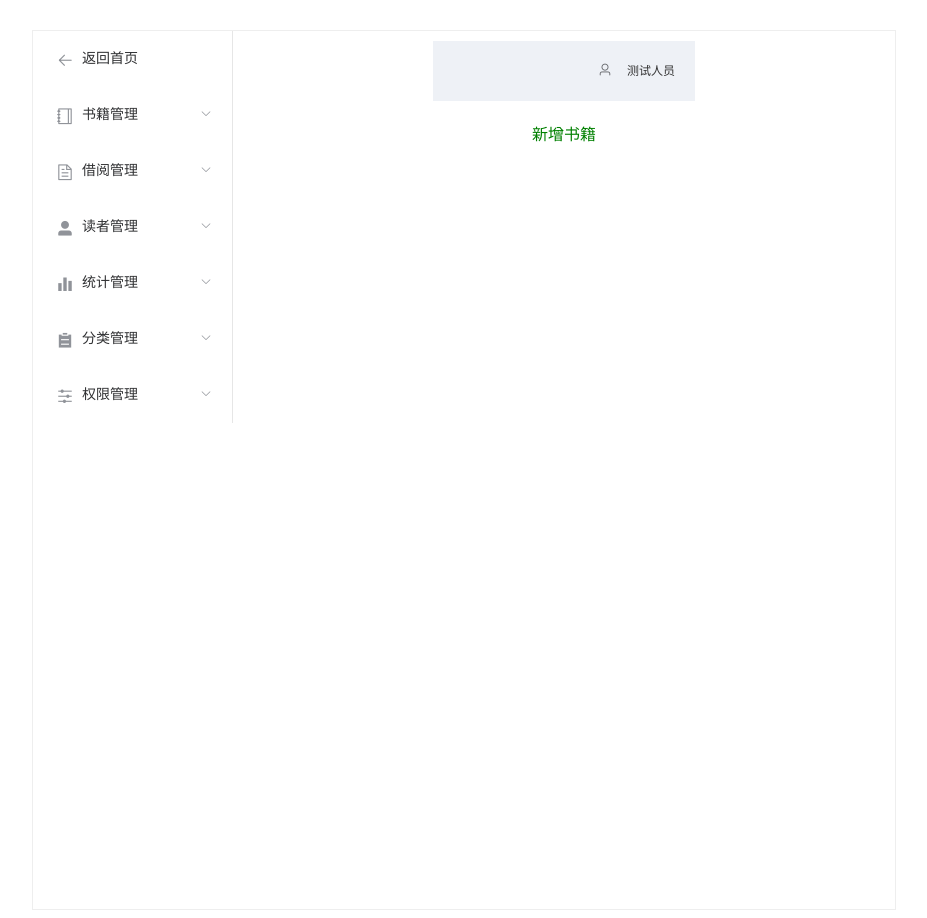
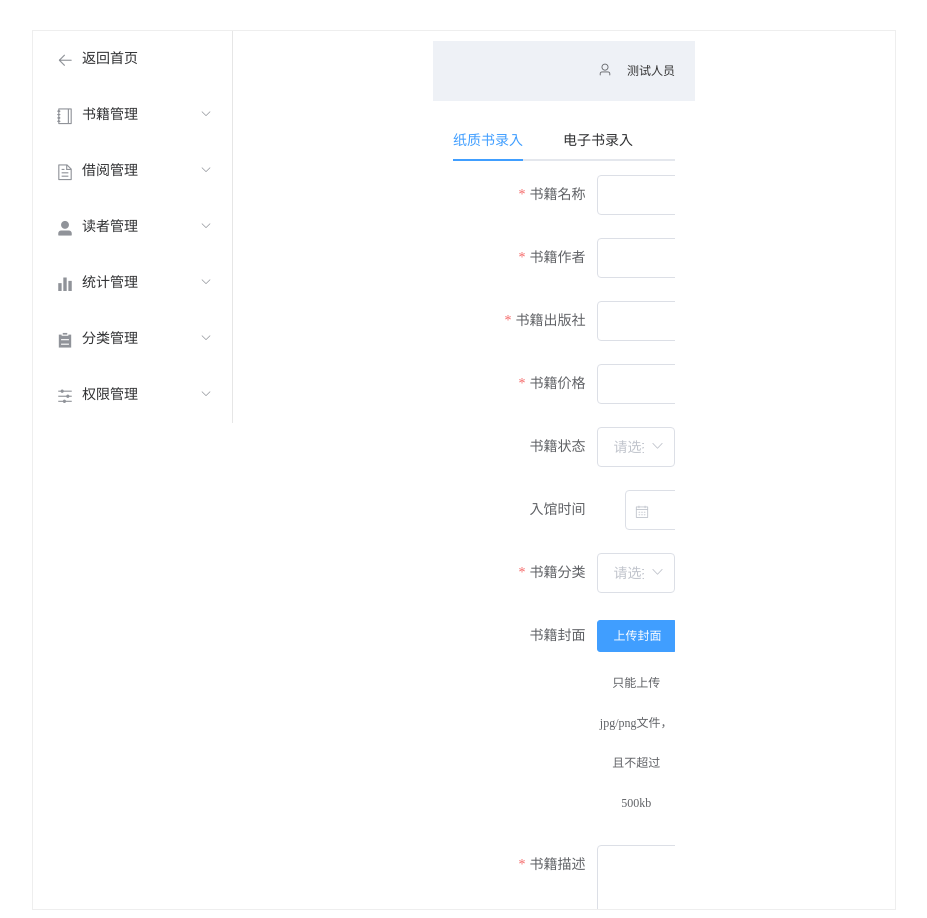
Before and after one commit to dream-cool/Book-front, a Vue app: page /#/back/addBook in a window 1280 px wide. Shown: the whole page, without its empty margins (176-1103 px from the left). Built offline with nearby package versions, Linux system fonts and the light colour scheme; what v-charts would draw is missing.

Commit message:
设计新增书籍页面

```diff
--- a/src/components/back/AddBook.vue
+++ b/src/components/back/AddBook.vue
@@ -1,6 +1,119 @@
 <template>
   <div class="content">
-      {{msg}}
+    <template>
+      <el-tabs v-model="activeName" @tab-click="handleClick">
+        <el-tab-pane label="纸质书录入" name="first">
+          <el-form :model="book" :rules="bookRules" ref="bookRuleFor" label-width="100px" class="demo-ruleForm">
+            <el-form-item label="书籍名称" prop="name">
+              <el-input v-model="book.name"></el-input>
+            </el-form-item>
+            <el-form-item label="书籍作者" prop="author">
+              <el-input v-model="book.author"></el-input>
+            </el-form-item>
+            <el-form-item label="书籍出版社" prop="published">
+              <el-input v-model="book.published"></el-input>
+            </el-form-item>
+            <el-form-item label="书籍价格" prop="price">
+              <el-input v-model="book.price"></el-input>
+            </el-form-item>
+            <el-form-item label="书籍状态" prop="status">
+              <el-select v-model="book.status" placeholder="请选择书籍状态">
+                <el-option label="在库" value="在库"></el-option>
+                <el-option label="借出" value="借出"></el-option>
+                <el-option label="损坏" value="损坏"></el-option>
+              </el-select>
+            </el-form-item>
+            <el-form-item label="入馆时间">
+                <el-form-item prop="inputTime">
+                  <el-date-picker type="date" placeholder="选择日期" v-model="book.inputTime" style="width: 30%;"></el-date-picker>
+                </el-form-item>
+            </el-form-item>
+            <el-form-item label="书籍分类" prop="category">
+              <el-select v-model="book.category" placeholder="请选择书籍分类">
+              </el-select>
+            </el-form-item>
+            <el-form-item label="书籍封面" prop="img">
+              <el-upload
+                class="upload-demo"
+                action="https://jsonplaceholder.typicode.com/posts/"
+                :on-preview="handlePreview"
+                :on-remove="handleRemove"
+                :before-remove="beforeRemove"
+                multiple
+                :limit="3"
+                :on-exceed="handleExceed"
+                :file-list="fileList">
+                <el-button size="small" type="primary">上传封面</el-button>
+                <div slot="tip" class="el-upload__tip">只能上传jpg/png文件，且不超过500kb</div>
+              </el-upload>
+            </el-form-item>
+            <el-form-item label="书籍描述" prop="desc">
+              <el-input :rows="4" maxlength="100"
+                  show-word-limit type="textarea" v-model="book.desc"
+                  style="width: 500px"></el-input>
+            </el-form-item>
+            <el-form-item>
+              <el-button type="primary" @click="submitForm('bookRuleFor')">立即创建</el-button>
+              <el-button @click="resetForm('bookRuleFor')">重置</el-button>
+            </el-form-item>
+          </el-form>
+        </el-tab-pane>
+          <el-tab-pane label="电子书录入" name="second">
+            <el-form :model="ebook" :rules="ebookRules" ref="ebookRuleForm" label-width="100px" class="demo-ruleForm">
+              <el-form-item label="书籍名称" prop="name">
+                <el-input v-model="ebook.name"></el-input>
+              </el-form-item>
+              <el-form-item label="书籍作者" prop="author">
+                <el-input v-model="ebook.author"></el-input>
+              </el-form-item>
+              <el-form-item label="书籍出版社" prop="published">
+                <el-input v-model="ebook.published"></el-input>
+              </el-form-item>
+              <el-form-item label="书籍分类" prop="category">
+                <el-select v-model="ebook.category" placeholder="请选择书籍分类">
+                </el-select>
+              </el-form-item>
+              <el-form-item label="书籍封面" prop="img">
+                <el-upload
+                  class="upload-demo"
+                  action="https://jsonplaceholder.typicode.com/posts/"
+                  :on-preview="handlePreview"
+                  :on-remove="handleRemove"
+                  :before-remove="beforeRemove"
+                  multiple
+                  :limit="3"
+                  :on-exceed="handleExceed"
+                  :file-list="fileList">
+                  <el-button size="small" type="primary">上传封面</el-button>
+                </el-upload>
+              </el-form-item>
+              <el-form-item label="书籍文件" prop="location">
+                <el-upload
+                  class="upload-demo"
+                  action="https://jsonplaceholder.typicode.com/posts/"
+                  :on-preview="handlePreview"
+                  :on-remove="handleRemove"
+                  :before-remove="beforeRemove"
+                  multiple
+                  :limit="3"
+                  :on-exceed="handleExceed"
+                  :file-list="fileList">
+                  <el-button size="small" type="primary">上传文件</el-button>
+                </el-upload>
+              </el-form-item>
+              <el-form-item label="书籍描述" prop="desc">
+                <el-input :rows="4" maxlength="100"
+                    show-word-limit type="textarea" v-model="ebook.desc"
+                    style="width: 500px"></el-input>
+              </el-form-item>
+              <el-form-item>
+                <el-button type="primary" @click="submitForm('ebookRuleForm')">立即录入</el-button>
+                <el-button @click="resetForm('ebookRuleForm')">重置</el-button>
+              </el-form-item>
+            </el-form>
+        </el-tab-pane>
+      </el-tabs>
+    </template>
   </div>
 </template>
 
@@ -8,12 +121,115 @@
 export default {
   data () {
     return {
-      msg: '新增书籍'
+      activeName: 'first',
+      fileList: [],
+      book: {
+        name: '',
+        author: '',
+        published: '',
+        price: '',
+        status: '',
+        inputTime: '',
+        category: '',
+        desc: ''
+      },
+      ebook: {
+        name: '',
+        author: '',
+        published: '',
+        category: '',
+        locationg: '',
+        desc: ''
+      },
+      bookRules: {
+        name: [
+          { required: true, message: '请输入书籍名称', trigger: 'blur' },
+          { min: 3, max: 10, message: '长度在 3 到 10 个字符', trigger: 'blur' }
+        ],
+        author: [
+          { required: true, message: '请输入书籍作者', trigger: 'blur' },
+          { min: 3, max: 10, message: '长度在 3 到 10 个字符', trigger: 'blur' }
+        ],
+        published: [
+          { required: true, message: '请输入书籍出版社', trigger: 'blur' },
+          { min: 3, max: 15, message: '长度在 3 到 15 个字符', trigger: 'blur' }
+        ],
+        price: [
+          { required: true, message: '请输入书籍出版社', trigger: 'blur' },
+          { type: 'number', message: '价格必须为数字', trigger: 'blur' }
+        ],
+        inputTime: [
+          { type: 'date', required: true, message: '请选择日期', trigger: 'change' }
+        ],
+        category: [
+          { type: 'array', required: true, message: '请至少选择类别', trigger: 'change' }
+        ],
+        desc: [
+          { required: true, message: '请填写书籍描述', trigger: 'blur' }
+        ]
+      },
+      ebookRules: {
+        name: [
+          { required: true, message: '请输入书籍名称', trigger: 'blur' },
+          { min: 3, max: 10, message: '长度在 3 到 10 个字符', trigger: 'blur' }
+        ],
+        author: [
+          { required: true, message: '请输入书籍作者', trigger: 'blur' },
+          { min: 3, max: 10, message: '长度在 3 到 10 个字符', trigger: 'blur' }
+        ],
+        category: [
+          { type: 'array', required: true, message: '请至少选择类别', trigger: 'change' }
+        ],
+        desc: [
+          { required: true, message: '请填写书籍描述', trigger: 'blur' }
+        ]
+      }
+    }
+  },
+  methods: {
+    submitForm (formName) {
+      this.$refs[formName].validate((valid) => {
+        if (valid) {
+          alert('submit!')
+        } else {
+          console.log('error submit!!')
+          return false;
+        }
+      })
+    },
+    resetForm (formName) {
+      this.$refs[formName].resetFields()
+    },
+    handleClick (tab, event) {
+      console.log(tab, event)
+    },
+    handleRemove (file, fileList) {
+      console.log(file, fileList)
+    },
+    handlePreview (file) {
+      console.log(file)
+    },
+    handleExceed (files, fileList) {
+      this.$message.warning(`当前限制选择 3 个文件，本次选择了 ${files.length} 个文件，共选择了 ${files.length + fileList.length} 个文件`);
+    },
+    beforeRemove (file, fileList) {
+      return this.$confirm(`确定移除 ${ file.name }？`);
     }
   }
 }
 </script>
 
 <style scoped>
+.el-input{
+  width: 350px;
+}
+
+.el-date-picker{
+  width: 350px;
+}
+
+.el-form{
+  margin-left: 20%
+}
 
 </style>
```
